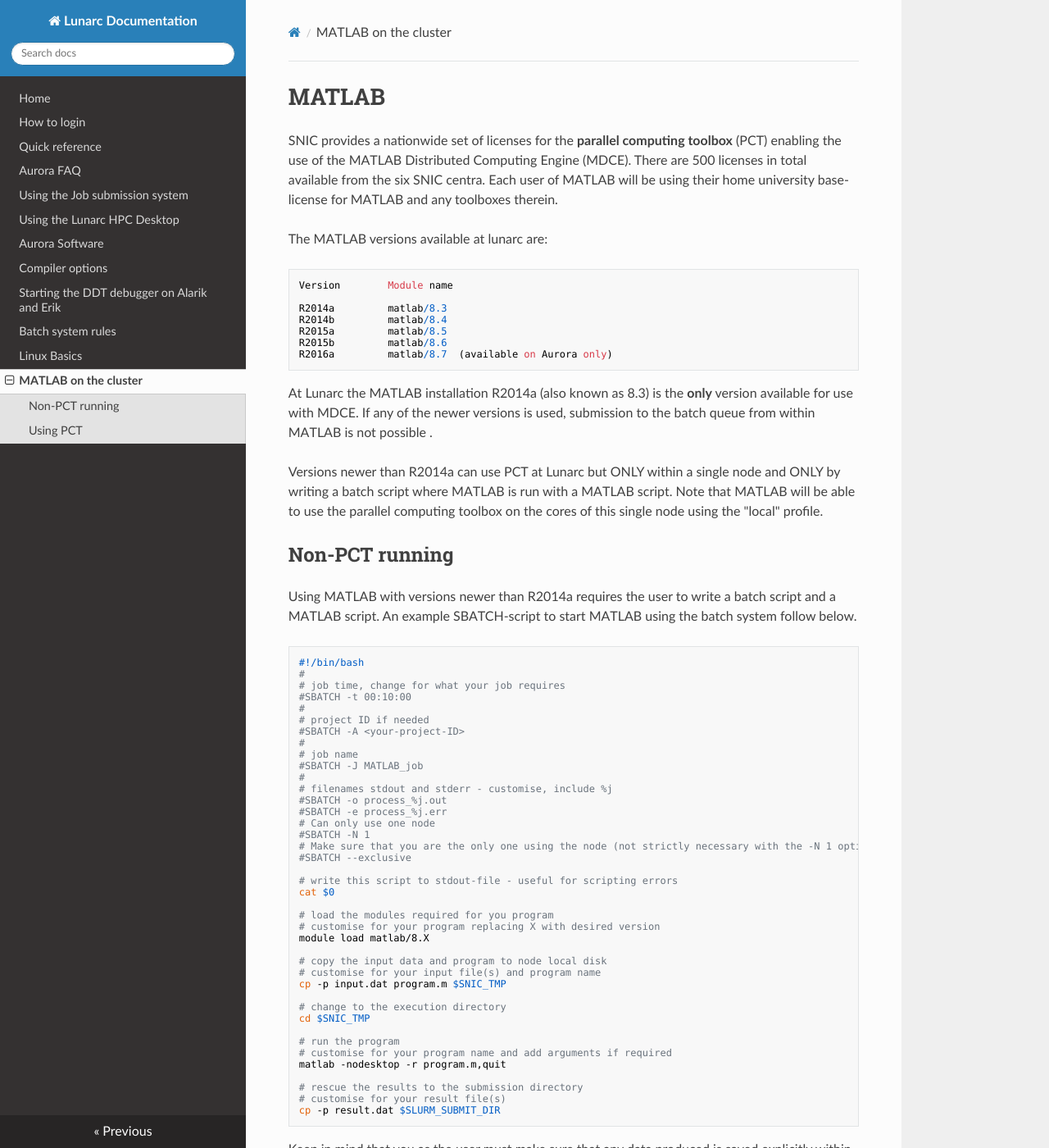
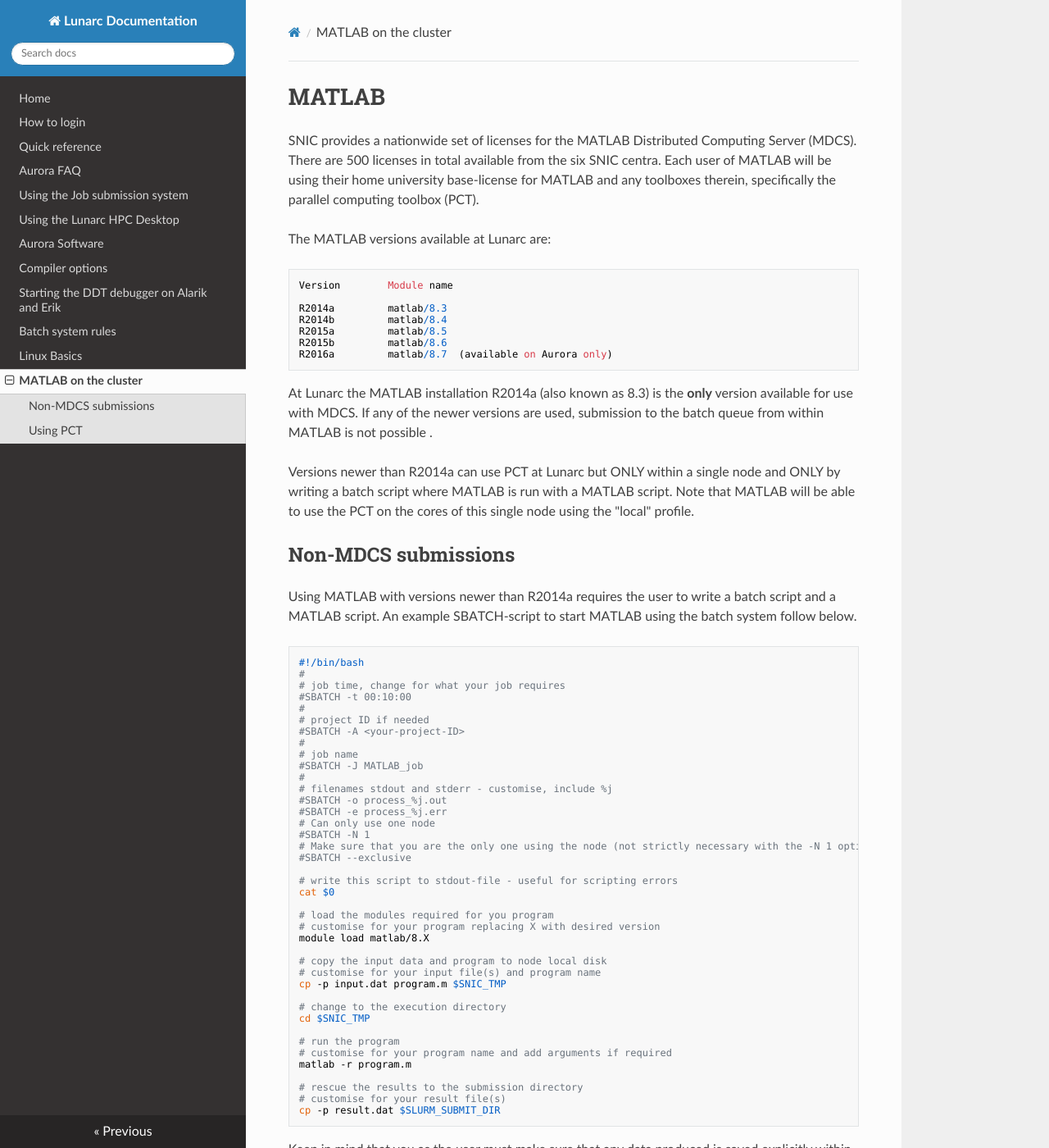
Before and after one commit to lunarc/lunarc_docs, an MkDocs documentation site: the page built from docs/MATLAB.md, in a window 1280 px wide and 1400 px high. Shown: the whole window at 82% size. Built offline with MkDocs 1.6.1, drawn with Linux system fonts in a browser that asks for light colours; nearby versions of some CDN libraries; old or Windows-style settings are respelled for this version of MkDocs; some of the changed text lies outside the part shown.

Commit message:
Fixed typos and wording

```diff
--- a/docs/MATLAB.md
+++ b/docs/MATLAB.md
@@ -1,7 +1,7 @@
 # MATLAB
-SNIC provides a nationwide set of licenses for the **parallel computing toolbox** (PCT) enabling the use of the MATLAB Distributed Computing Engine (MDCE). There are 500 licenses in total available from the six SNIC centra. Each user of MATLAB will be using their home university base-license for MATLAB and any toolboxes therein.
+SNIC provides a nationwide set of licenses for the MATLAB Distributed Computing Server (MDCS). There are 500 licenses in total available from the six SNIC centra. Each user of MATLAB will be using their home university base-license for MATLAB and any toolboxes therein, specifically the parallel computing toolbox (PCT).
 
-The MATLAB versions available at lunarc are:
+The MATLAB versions available at Lunarc are:
 
     Version        Module name
 
@@ -11,11 +11,11 @@
     R2015b         matlab/8.6
     R2016a         matlab/8.7  (available on Aurora only)
 
-At Lunarc the MATLAB installation R2014a (also known as 8.3) is the **only** version available for use with MDCE. If any of the newer versions is used, submission to the batch queue from within MATLAB is not possible .
+At Lunarc the MATLAB installation R2014a (also known as 8.3) is the **only** version available for use with MDCS. If any of the newer versions are used, submission to the batch queue from within MATLAB is not possible .
 
-Versions newer than R2014a can use PCT at Lunarc but ONLY within a single node and ONLY by writing a batch script where MATLAB is run with a MATLAB script. Note that MATLAB will be able to use the parallel computing toolbox on the cores of this single node using the "local" profile.
+Versions newer than R2014a can use PCT at Lunarc but ONLY within a single node and ONLY by writing a batch script where MATLAB is run with a MATLAB script. Note that MATLAB will be able to use the PCT on the cores of this single node using the "local" profile.
 
-## Non-PCT running
+## Non-MDCS submissions
 
 Using MATLAB with versions newer than R2014a requires the user to write a batch script and a MATLAB script. An example SBATCH-script to start MATLAB using the batch system follow below.
 
@@ -54,7 +54,7 @@
 
     # run the program
     # customise for your program name and add arguments if required
-    matlab -nodesktop -r program.m,quit
+    matlab -r program.m
 
     # rescue the results to the submission directory
     # customise for your result file(s)
@@ -69,7 +69,7 @@
 
     configCluster
 
-This will prepare the users profile for use of the MATLAB distributed computing engine (MDCE). This ONLY needs to be done once per user and MDCE-installation.
+This will prepare the users profile for use of the MATLAB MDCS. This ONLY needs to be done once per user and MATLAB version.
 Having prepared the profile the user then as a minimum need to give information on the name of the users project and requested walltime for the users programs to run.
 
     ClusterInfo.setProjectName('SNIC2016-X-Y')
```
Also changed, not shown: other parts of docs/MATLAB.md (+2 -2 lines).
